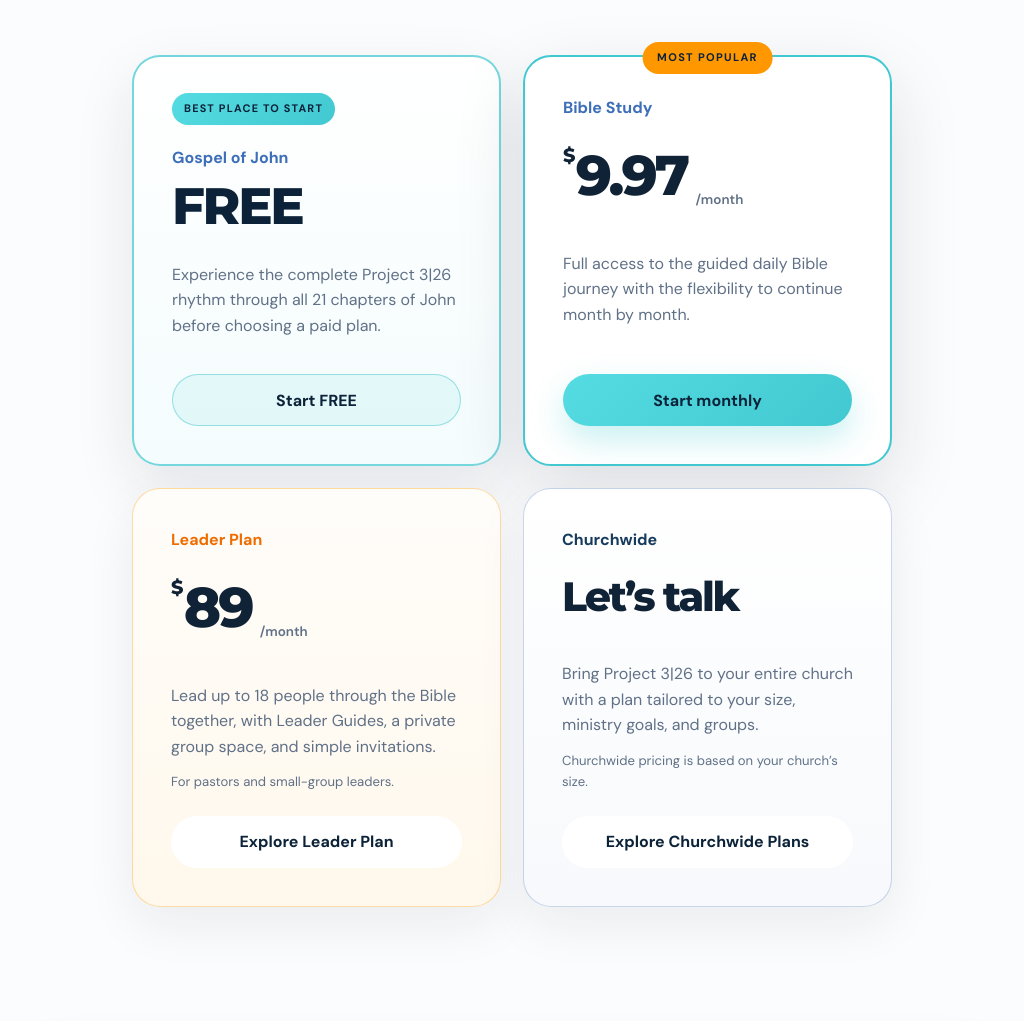
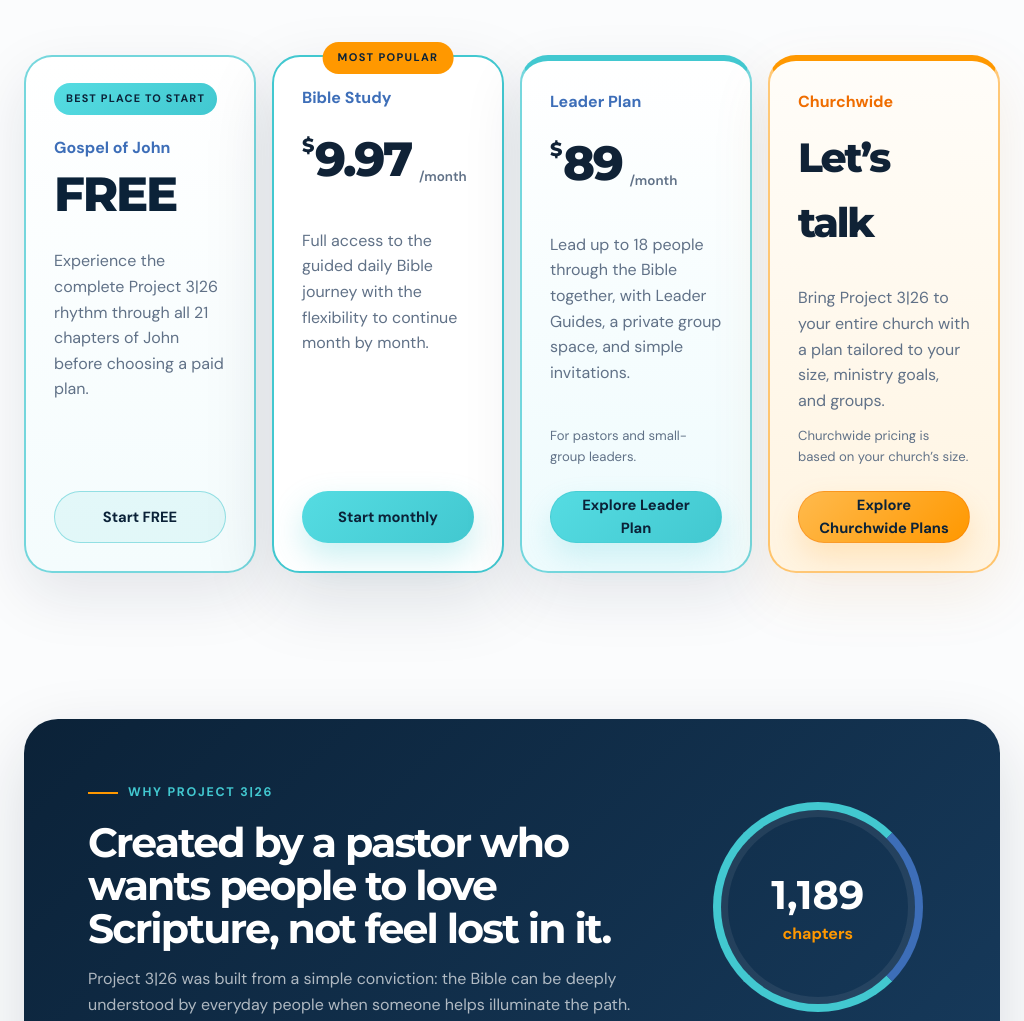
Before and after one commit to Project3-26/landing-page, a plain HTML site: page index.html in a window 1024 px wide. Shown: the part 4390-5411 px from the top of the page. Drawn offline with Linux system fonts and the light colour scheme.

Commit message:
Polish pricing card hierarchy

```diff
--- a/styles.css
+++ b/styles.css
@@ -353,8 +353,8 @@
 .transformation blockquote { position: relative; max-width: 930px; margin: 0 auto; font-family: "Montserrat", sans-serif; font-size: clamp(2rem, 4vw, 4rem); font-weight: 800; line-height: 1.15; letter-spacing: -.04em; }
 .transformation p { position: relative; max-width: 720px; margin: 24px auto 0; color: var(--muted); font-size: 1.12rem; }
 
-.pricing-grid { display: grid; grid-template-columns: repeat(4, 1fr); gap: 22px; align-items: stretch; }
-.price-card { position: relative; display: flex; flex-direction: column; padding: 38px; border: 1px solid var(--border); border-radius: 28px; background: white; box-shadow: 0 18px 50px rgba(16,34,54,.07); }
+.pricing-grid { display: grid; grid-template-columns: repeat(4, minmax(0, 1fr)); gap: 20px; align-items: stretch; }
+.price-card { position: relative; display: flex; flex-direction: column; padding: 34px; border: 1px solid var(--border); border-radius: 28px; background: white; box-shadow: 0 18px 50px rgba(16,34,54,.07); }
 .price-card.featured { transform: translateY(-14px); border: 2px solid var(--cyan); box-shadow: 0 25px 70px rgba(16,34,54,.13); }
 .popular { position: absolute; top: -15px; left: 50%; transform: translateX(-50%); padding: 7px 15px; border-radius: 999px; color: var(--navy); background: var(--orange); font-size: .69rem; font-weight: 900; letter-spacing: .12em; white-space: nowrap; }
 .price-label { margin: 0 0 10px; color: var(--blue); font-weight: 800; }
@@ -368,10 +368,14 @@
 .free-price { color: var(--navy); font-size: clamp(2.9rem, 5vw, 4.1rem); line-height: 1; letter-spacing: -.045em; }
 .price-card.free-option .button { color: var(--navy); border-color: rgba(66,200,208,.5); background: rgba(66,200,208,.1); }
 .price-card.free-option .button:hover { background: rgba(66,200,208,.18); }
-.price-card.leader-option { border-color: rgba(255,152,0,.34); background: linear-gradient(180deg, #fffdfa, #fff8ec); }
-.price-card.leader-option .price-label { color: var(--orange-deep); }
-.price-card.church-option { border-color: rgba(61,110,184,.28); background: linear-gradient(180deg, #ffffff, #f7f9fc); }
-.price-card.church-option .price-label { color: var(--navy-3); }
+.price-card.leader-option { border: 2px solid rgba(66,200,208,.72); border-top: 6px solid var(--cyan); background: linear-gradient(180deg, #ffffff 0%, #eefbfd 100%); box-shadow: 0 22px 60px rgba(16,34,54,.1); }
+.price-card.leader-option .price-label { color: var(--blue); }
+.price-card.leader-option .button { color: var(--navy); border: 1px solid rgba(66,200,208,.55); background: linear-gradient(135deg, var(--cyan-bright), var(--cyan)); box-shadow: 0 14px 30px rgba(66,200,208,.2); }
+.price-card.leader-option .button:hover { box-shadow: 0 18px 36px rgba(66,200,208,.34); }
+.price-card.church-option { border: 2px solid rgba(255,152,0,.52); border-top: 6px solid var(--orange); background: linear-gradient(180deg, #fffdf9 0%, #fff4e1 100%); box-shadow: 0 22px 60px rgba(185,112,20,.1); }
+.price-card.church-option .price-label { color: var(--orange-deep); }
+.price-card.church-option .button { color: var(--navy); border: 1px solid rgba(239,109,0,.35); background: linear-gradient(135deg, #ffba4d, var(--orange)); box-shadow: 0 14px 30px rgba(255,152,0,.18); }
+.price-card.church-option .button:hover { box-shadow: 0 18px 36px rgba(255,152,0,.3); }
 .custom-price { min-height: 68px; align-items: center; font-size: clamp(2.3rem, 4vw, 3.25rem); letter-spacing: -.055em; }
 
 .about { padding-top: 34px; }
@@ -405,10 +409,6 @@
 .delay-2 { transition-delay: .24s; }
 .delay-3 { transition-delay: .36s; }
 
-@media (max-width: 1180px) and (min-width: 981px) {
-  .pricing-grid { grid-template-columns: repeat(2, minmax(0, 1fr)); max-width: 760px; margin-left: auto; margin-right: auto; }
-}
-
 @media (max-width: 980px) {
   .primary-nav { position: absolute; top: 78px; left: 0; right: 0; display: none; flex-direction: column; align-items: stretch; gap: 0; padding: 12px 24px 24px; background: var(--navy); }
   .primary-nav.open { display: flex; }
@@ -434,6 +434,14 @@
   .about-card .eyebrow { justify-content: center; }
   .site-footer { grid-template-columns: 1fr; text-align: center; }
   .footer-brand { justify-content: center; }
+}
+
+@media (min-width: 981px) and (max-width: 1180px) {
+  .pricing-grid { gap: 16px; }
+  .price-card { padding: 28px; }
+  .price { font-size: 3rem; }
+  .price-card .button { padding: 0 16px; font-size: .92rem; }
+  .custom-price { font-size: 2.55rem; }
 }
 
 @media (max-width: 640px) {
```
